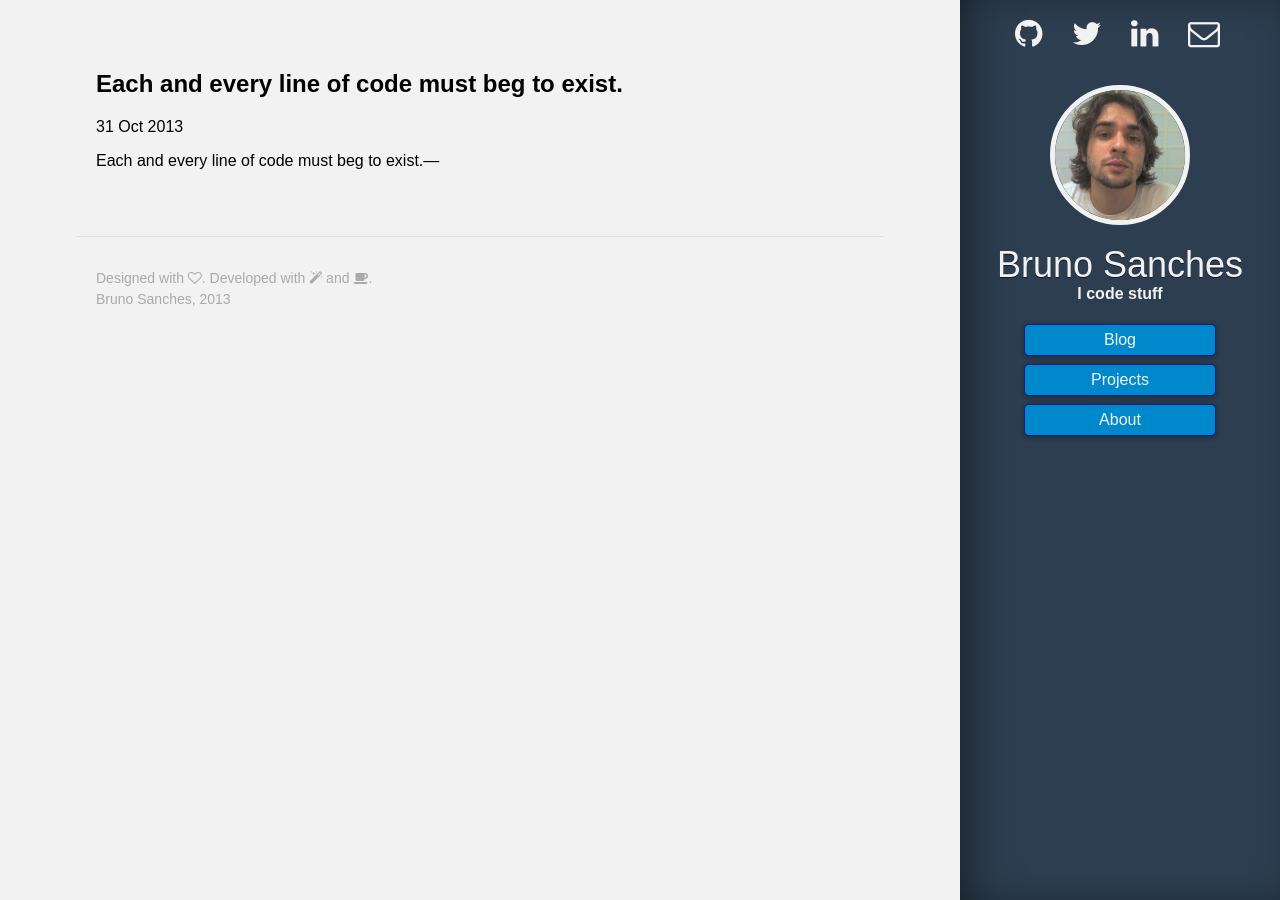
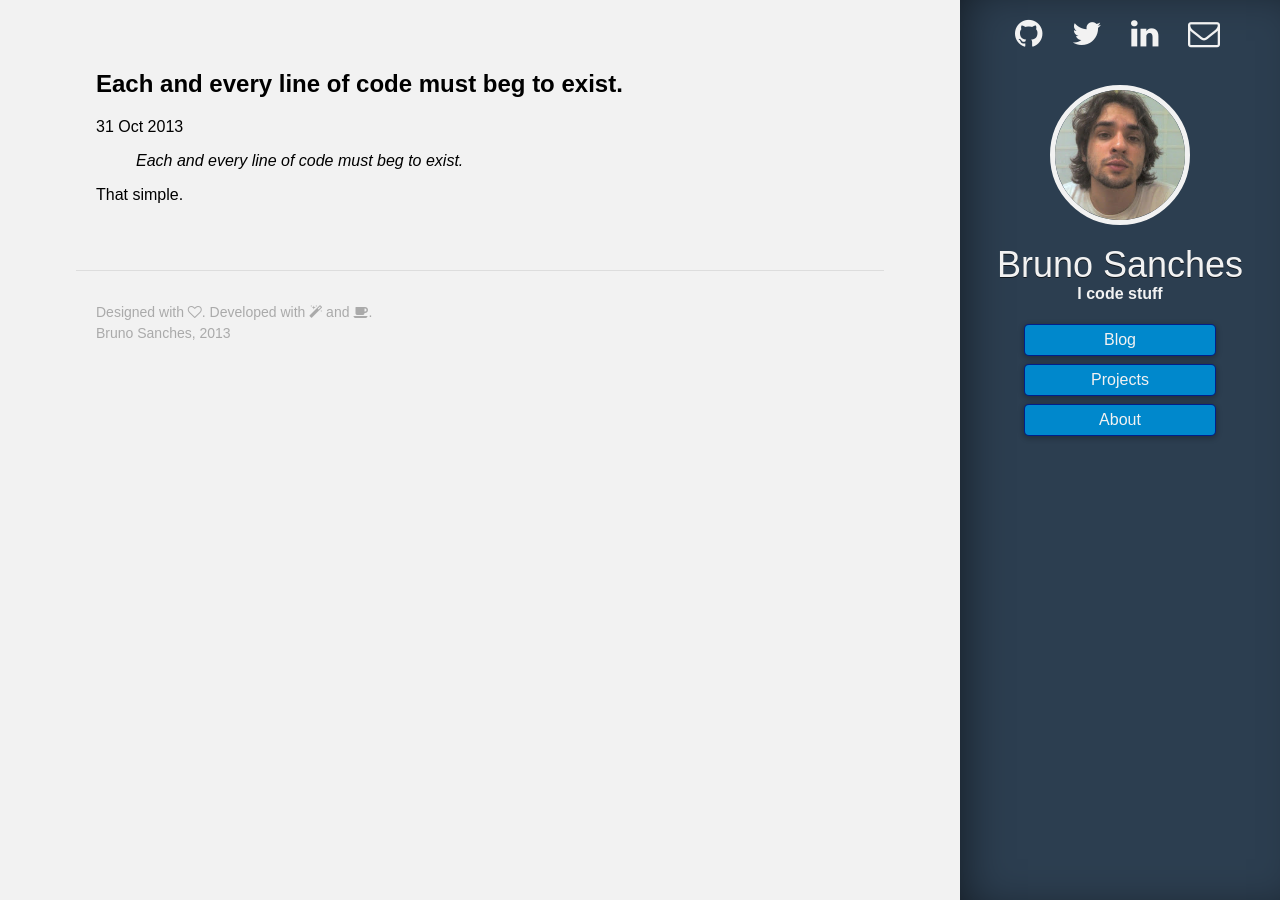
Before and after one commit to brunops/brunops.github.io, a Jekyll site: the page built from _posts/2013-10-30-each-and-every-line-of-code-must-beg-to-exist.markdown, in a window 1280 px wide. Built offline with Jekyll 4.4.1, drawn with Linux system fonts in a browser that asks for light colours; some web fonts are replaced; Markdown is read by kramdown in place of the engine named in the settings.

Commit message:
reformat

```diff
--- a/_posts/2013-10-30-each-and-every-line-of-code-must-beg-to-exist.markdown
+++ b/_posts/2013-10-30-each-and-every-line-of-code-must-beg-to-exist.markdown
@@ -3,4 +3,8 @@ layout: post
 title: Each and every line of code must beg to exist.
 date: '2013-10-30T23:14:02-07:00'
 ---
-Each and every line of code must beg to exist.&#8212;
+<blockquote>
+  <em>Each and every line of code must beg to exist.</em>
+</blockquote>
+
+That simple.
```
